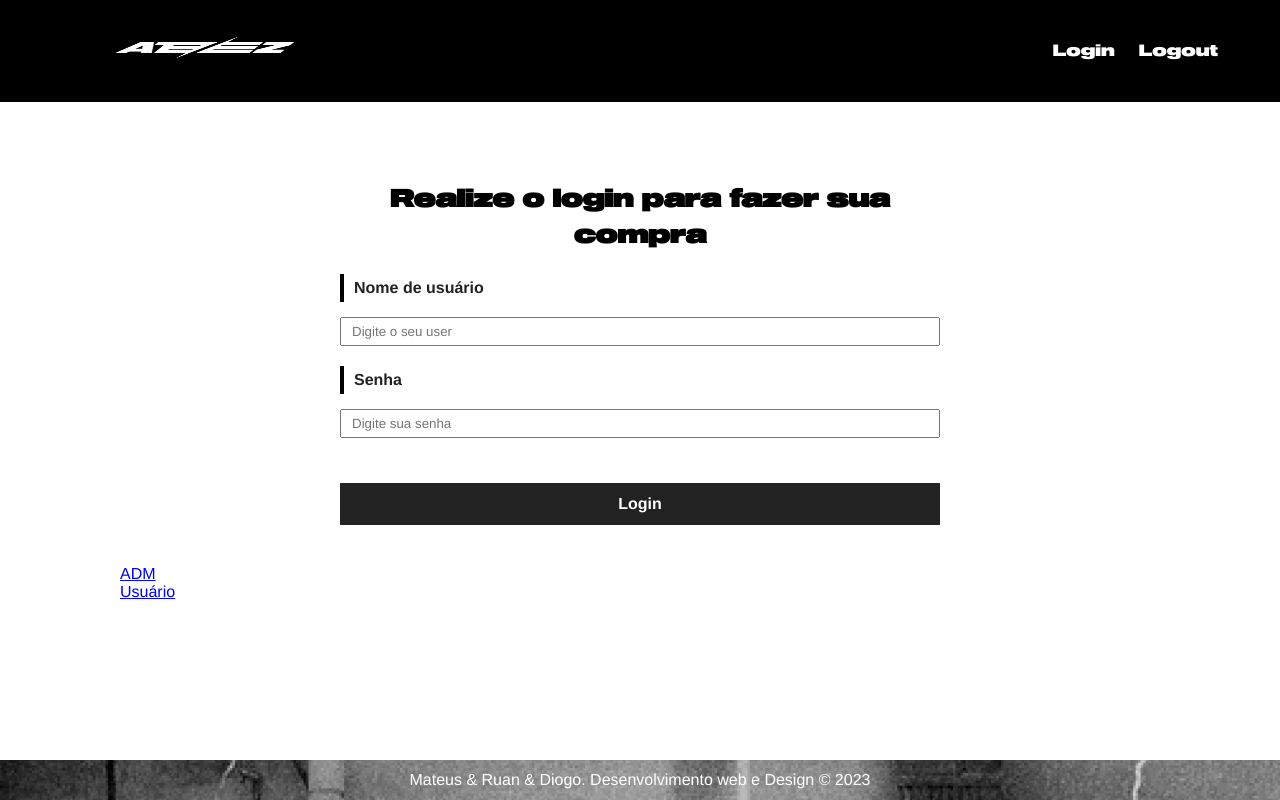
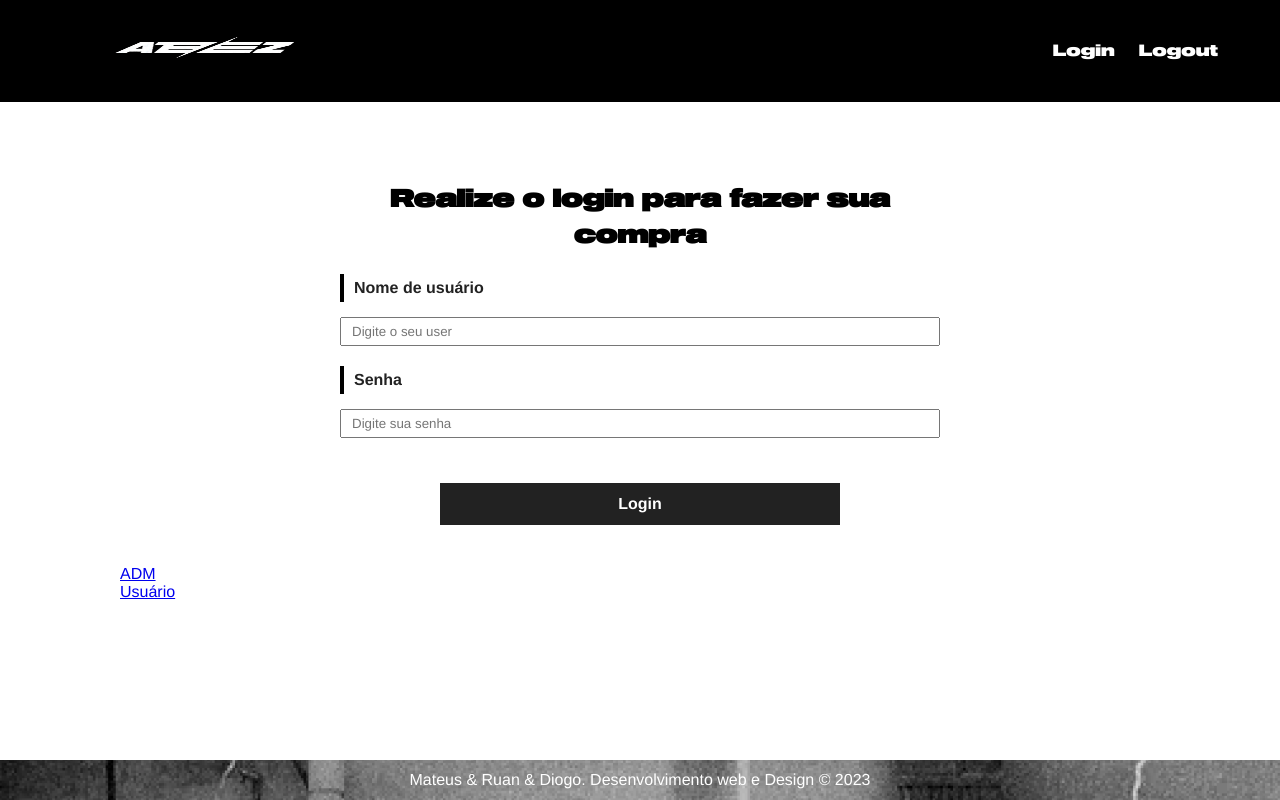
Before and after one commit to mateusfelipenobre/bilheteria, a Vue app: page /login in a window 1280 px wide. Built offline with nearby package versions, Linux system fonts and the light colour scheme.

Commit message:
Atualizações CSS

```diff
--- a/src/App.vue
+++ b/src/App.vue
@@ -30,6 +30,10 @@ export default {
     margin: 0;
     box-sizing: border-box;
   }
+
+  input{
+  width: 400px;
+}
 
   @font-face {
     font-family: "Sequel 100 Wide 95";
@@ -73,6 +77,7 @@ export default {
         cursor: pointer;
         transition: .5s;
         justify-content: center;
+        width: 400px;
     }
 
 
@@ -85,7 +90,11 @@ export default {
         max-width: 400px;
         margin: 50px auto;
     }
-
+    #form-adm{
+      justify-content: center;
+      max-width: 400px;
+      margin: 30px auto;
+    }
 
   .input-container {
           display: flex;
--- a/src/components/DadosForm.vue
+++ b/src/components/DadosForm.vue
@@ -1,4 +1,5 @@
 <template>
+
   <div>
     <Mensagem :msg="msg" v-show="msg" />
     <form id="dados-form" @submit="createTicket">
@@ -39,6 +40,8 @@
       </div>
     </form>
   </div>
+
+  <h3>Seu carrinho de compras</h3>
 </template>
 
 <script>
@@ -110,3 +113,12 @@ export default {
   }
 };
 </script>
+
+<style>
+#quantidade{
+  width: 400px;
+}
+label{
+  min-width: 600px;
+}
+</style>
--- a/src/components/DashboardAdm.vue
+++ b/src/components/DashboardAdm.vue
@@ -120,10 +120,13 @@ export default {
 }
 
 .acao-btn {
+  margin-left: 35%;
+  text-align: center;
   border: 2px solid transparent;
   padding: 10px 15px;
   cursor: pointer;
   transition: border-color 0.3s, color 0.3s, background-color 0.3s;
+  width: 30%;
 }
 
 .acao-btn:hover {
--- a/src/components/FormAdm.vue
+++ b/src/components/FormAdm.vue
@@ -1,4 +1,5 @@
 <template>
+  <h2> Adicionar Ingressos para compra</h2>
   <div>
     <form id="form-adm" @submit.prevent="cadastrarIngresso">
       <div class="input-container">
@@ -67,5 +68,7 @@ export default {
 </script>
 
 <style scoped>
-/* Estilos opcionais podem ser adicionados aqui */
+input{
+  width: 400px;
+}
 </style>
```
